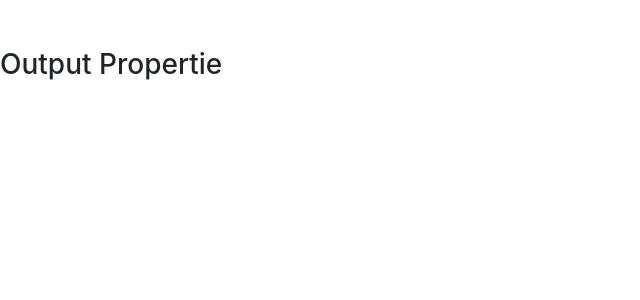
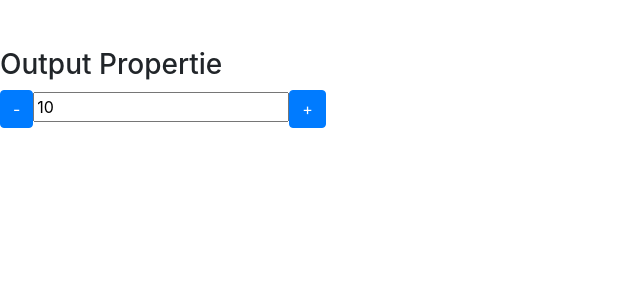
Before and after one commit to RodResq/angular-labs, an Angular app: page / in a window 1280 px wide. Shown: the top 300 px of the page, without its empty margins (0-640 px from the left). Built offline with nearby package versions, Linux system fonts and the light colour scheme.

Commit message:
output-property

```diff
--- a/src/app/app.component.html
+++ b/src/app/app.component.html
@@ -1,6 +1 @@
-<section>
-  <br><br>
-  <article>
-    <h3>Output Propertie</h3>
-  </article>
-</section>
+<app-data-biding></app-data-biding>
--- a/src/app/data-biding/data-biding.component.html
+++ b/src/app/data-biding/data-biding.component.html
@@ -96,6 +96,9 @@
   <br><br>
   <article>
     <h3>Output Propertie</h3>
-    <app-output-property></app-output-property>
+    <contador
+      [valor]="valorInicial"
+      (mudouValor)="onMudouValor($event)"
+    ></contador>
   </article>
 </section>
--- a/src/app/data-biding/data-biding.component.ts
+++ b/src/app/data-biding/data-biding.component.ts
@@ -27,6 +27,8 @@ export class DataBidingComponent implements OnInit {
   nome: string = 'abc';
 
   nomeCurso: string = 'Angular';
+
+  valorInicial: number = 10;
 
   pessoa: any = {
       nome: 'def',
@@ -66,4 +68,8 @@ export class DataBidingComponent implements OnInit {
   onMouseOverOut() {
     this.isMouseOver = !this.isMouseOver;
   }
+
+  onMudouValor(event: any) {
+    console.log(event);
+  }
 }
--- a/src/app/output-property/output-property.component.html
+++ b/src/app/output-property/output-property.component.html
@@ -1 +1,5 @@
-<p>output-property works!</p>
+<div>
+  <button class="btn btn-primary" (click)="decrementa()">-</button>
+  <input type="text" [value]="valor" readonly>
+  <button class="btn btn-primary" (click)="incrementa()">+</button>
+</div>
--- a/src/app/output-property/output-property.component.ts
+++ b/src/app/output-property/output-property.component.ts
@@ -1,15 +1,28 @@
-import { Component, OnInit } from '@angular/core';
+import {Component, Input, OnInit, EventEmitter, Output} from '@angular/core';
 
 @Component({
-  selector: 'app-output-property',
+  selector: 'contador',
   templateUrl: './output-property.component.html',
   styleUrls: ['./output-property.component.css']
 })
 export class OutputPropertyComponent implements OnInit {
+
+  @Input() valor: number = 0;
+
+  @Output() mudouValor = new EventEmitter();
 
   constructor() { }
 
   ngOnInit(): void {
   }
 
+  incrementa() {
+    this.valor++;
+    this.mudouValor.emit({ novoValor: this.valor });
+  }
+
+  decrementa() {
+    this.valor--;
+    this.mudouValor.emit({ novoValor: this.valor });
+  }
 }
```
